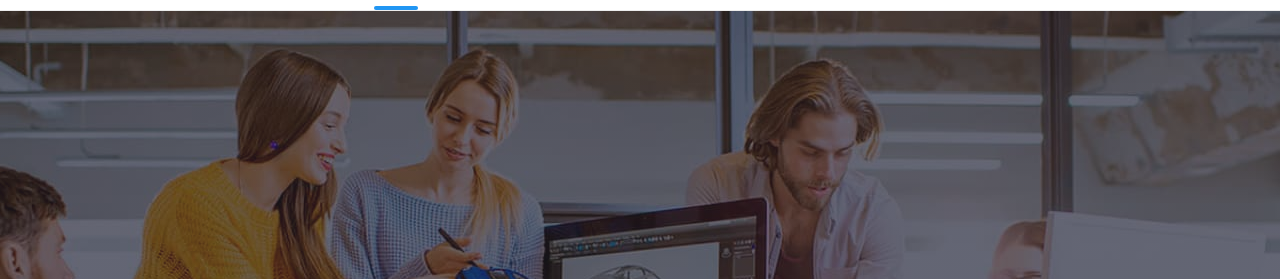
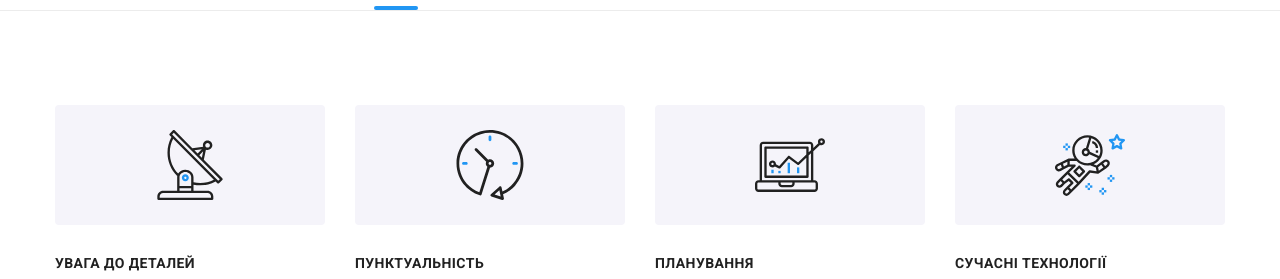
Before and after one commit to marinka03/goit-markup-hw-08, a plain HTML site: page index.html in a window 1280 px wide. Shown: the part 70-349 px from the top of the page. Drawn offline with nearby package versions, Linux system fonts and the light colour scheme.

Commit message:
add-features-section

```diff
--- a/index.html
+++ b/index.html
@@ -67,7 +67,7 @@
     </header>
 
     <main>
-      <section class="effective">
+      <!-- <section class="effective">
         <div class="container effective__container">
           <h1 class="effective__title">Ефективні рішення для вашого бізнесу</h1>
 
@@ -75,16 +75,16 @@
             Замовити послугу
           </button>
         </div>
-      </section>
+      </section> -->
 
-      <!-- <section class="features">
+      <section class="features">
         <div class="container">
           <h2 class="visually-hidden">Наші особливості</h2>
           <ul class="features__list">
-            <li>
+            <li class="features__item">
               <div class="feature-card">
-                <div class="feature-card__icon">
-                  <svg width="70" height="70">
+                <div class="feature-card__wrap">
+                  <svg class="feature-card__icon" width="70" height="70">
                     <use href="./images/icons.svg#icon-antenna"></use>
                   </svg>
                   </div>
@@ -95,10 +95,10 @@
                   </p>
               </div>
             </li>
-            <li>
+            <li class="features__item">
               <div class="feature-card">
-                <div class="feature-card__icon">
-                  <svg width="70" height="70">
+                <div class="feature-card__wrap">
+                  <svg class="feature-card__icon" width="70" height="70">
                     <use href="./images/icons.svg#icon-clock"></use>
                   </svg>
                 </div>
@@ -109,10 +109,10 @@
                 </p>
               </div>
             </li>
-            <li>
+            <li class="features__item">
               <div class="feature-card">
-                <div class="feature-card__icon">
-                  <svg width="70" height="70">
+                <div class="feature-card__wrap">
+                  <svg class="feature-card__icon" width="70" height="70">
                     <use href="./images/icons.svg#icon-diagram"></use>
                   </svg>
                 </div>
@@ -123,10 +123,10 @@
                 </p>
               </div>
             </li>
-            <li>
+            <li class="features__item">
               <div class="feature-card">
-                <div class="feature-card__icon">
-                  <svg width="70" height="70">
+                <div class="feature-card__wrap">
+                  <svg class="feature-card__icon" width="70" height="70">
                     <use href="./images/icons.svg#icon-astronaut"></use>
                   </svg>
                 </div>
@@ -139,7 +139,7 @@
             </li>
           </ul>
         </div>
-      </section> -->
+      </section>
 
       <!-- <section class="examples">
         <div class="container examples-container">
@@ -429,7 +429,7 @@
       </section>
     </main> -->
 
-    <footer class="footer">
+    <!-- <footer class="footer">
       <div class="container footer__conteiner">
         <div class="container__contact">
           <a class="logo container__logo" href="/">
@@ -514,8 +514,8 @@
               </button>
             </form>
       </div>
-    </footer>
-<div class="mobile-menu js-menu-container">
+    </footer> -->
+<!-- <div class="mobile-menu js-menu-container">
   <div class="container mobile-container">
   <div class="mobile-container--top">
     <button class="mobile-menu__close js-close-menu" type="button">
@@ -647,7 +647,7 @@
           </form>
         </div>
 
-      </div>
+      </div> -->
 
     </div>
 
--- a/sass/components/_features.scss
+++ b/sass/components/_features.scss
@@ -1,37 +1,50 @@
-@import '../utils/variables';
+@import "../utils/variables";
 
 /*2 section*/
 .features {
-  padding: 94px 0 94px;
+  padding: 60px 0 60px;
+
+  @media screen and (min-width: 1200px) {
+    padding: 94px 0 94px;
+  }
 
   &__list {
     display: flex;
     align-items: flex-start;
+    flex-wrap: wrap;
     justify-content: center;
     gap: 30px;
+
+    font-size: 14px;
+    line-height: 1.71;
+    letter-spacing: 0.03em;
+    color: currentColor;
+  }
+}
+.features__item {
+  width: calc((100% - 0 * 30px) / 1);
+
+  @media screen and (min-width: 768px) {
+    width: calc((100% - 1 * 30px) / 2);
+  }
+  @media screen and (min-width: 1200px) {
+    width: calc((100% - 3 * 30px) / 4);
   }
 }
 .feature-card {
-  &__icon {
-    width: 270px;
+  &__wrap {
+    width: 100%;
     height: 120px;
     background: $fourth-section-background;
     border-radius: 4px;
     margin-bottom: 30px;
     @extend %centeredFlex;
   }
-  &__subtitle {
-    width: 270px;
-    height: 16px;
-    margin: 0 0 10px;
-    font-weight: 700;
-    font-size: 14px;
-    line-height: 1.17;
-    letter-spacing: 0.03em;
-    text-transform: uppercase;
+  &__icon {
+    width: 70px;
+    height: 70px;
   }
   &__text {
-    width: 270px;
     margin: 0;
     font-size: 14px;
     line-height: 1.71;
@@ -39,3 +52,18 @@
     color: $color-text-secondary;
   }
 }
+.feature-card__subtitle {
+  // width: 270px;
+  // height: 16px;
+  margin-bottom: 10px;
+  font-weight: 700;
+  font-size: 14px;
+  line-height: 1.17;
+  letter-spacing: 0.03em;
+  text-transform: uppercase;
+  text-align: center;
+
+  @media screen and (min-width: 768px) {
+    text-align: left;
+  }
+}
```
Also changed, not shown: sass/layout/_modal.scss (+0 -9 lines), css/main.css, css/main.min.css, 2 other files.
